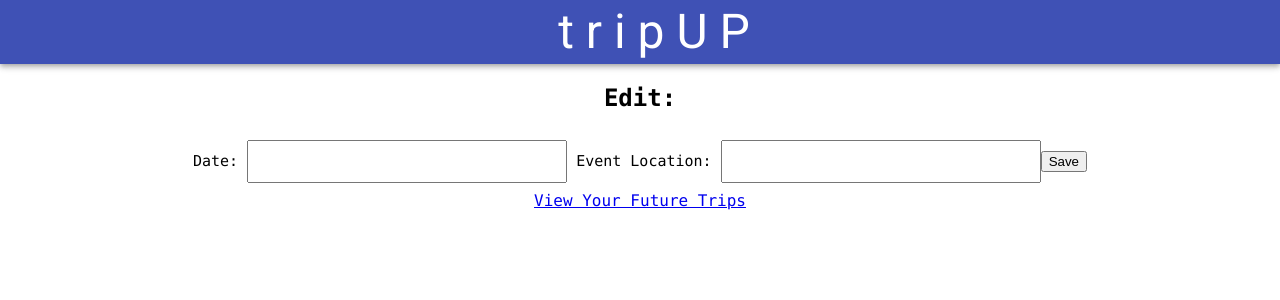
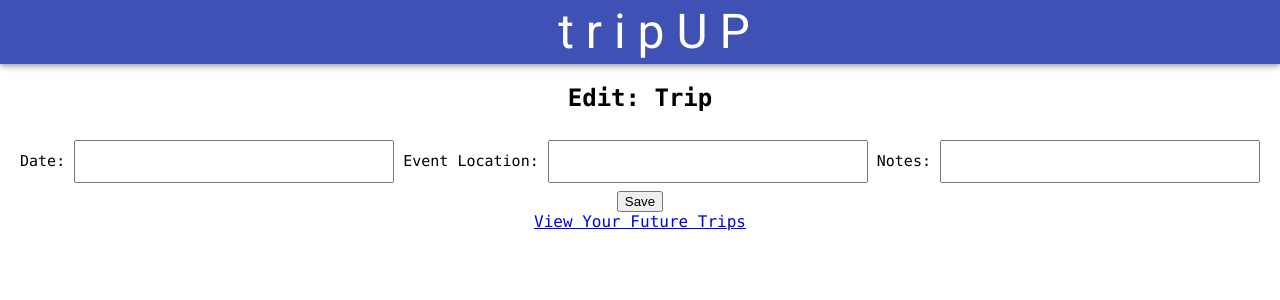
Before and after one commit to jerlissarivas/ProjectThree-ClientSide, a React (Create React App) app: page /futuretrips/1 in a window 1280 px wide. Both pictures are taken after a click on the button "Edit Future Trip". Shown: the top 300 px of the page. Built offline with nearby package versions, Linux system fonts and the light colour scheme; no server answers.

Commit message:
Correct state and render to display information from model

```diff
--- a/src/components/FutureTrips/UpdateFutureTrips.js
+++ b/src/components/FutureTrips/UpdateFutureTrips.js
@@ -5,11 +5,11 @@ import { Redirect } from "react-router-dom";
 class UpdateFutureTrips extends Component {
   constructor(props) {
     super(props);
-    const { date, eventName, eventLocation } = this.props.theFutureTrips;
+    const { expectedDate, eventLocation, notes } = this.props.theFutureTrips;
     this.state = {
-      date,
-      eventName,
+      expectedDate,
       eventLocation,
+      notes,
     };
   }
 
@@ -43,20 +43,18 @@ class UpdateFutureTrips extends Component {
   }
 
   render() {
-    // console.log('0 000 0 0 0 00 0 ',this.props);
-    // console.log(" = = = == =", this.state);
-    const { date, eventName, eventLocation } = this.state;
+    const { expectedDate, eventLocation, notes } = this.state;
     return (
       <section>
-        <h2>Edit: {eventName} </h2>
+        <h2>Edit: {eventLocation} Trip</h2>
 
         <form onSubmit={(event) => this.handleSubmit(event)}>
           <label> Date: </label>
           <input
-            value={date}
+            value={expectedDate}
             onChange={(event) => this.genericSync(event)}
             type="text"
-            name="date"
+            name="expectedDate"
           />
 
           <label> Event Location: </label>
@@ -67,6 +65,14 @@ class UpdateFutureTrips extends Component {
             name="eventLocation"
           />
 
+          <label> Notes: </label>
+          <input
+            value={notes}
+            onChange={(event) => this.genericSync(event)}
+            type="text"
+            name="notes"
+          />
+
           <button> Save </button>
         </form>
       </section>
```
